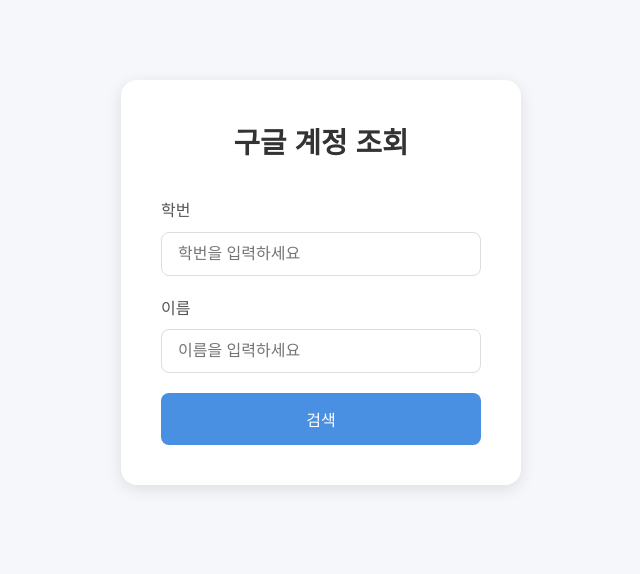
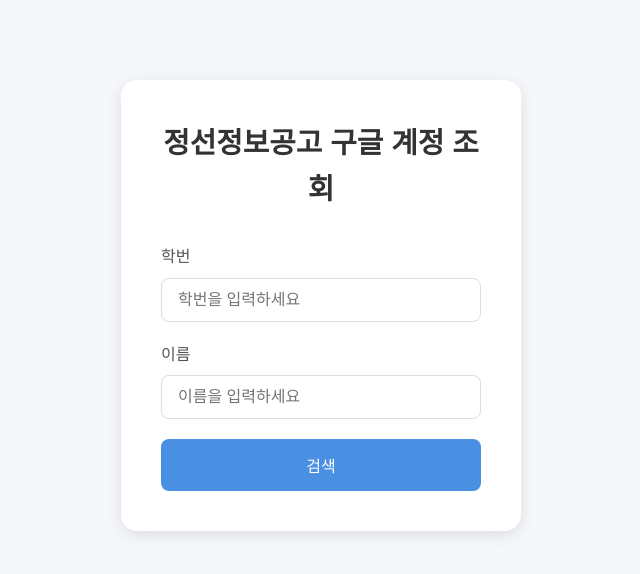
Before and after one commit to park-kyungbae/jsunsc, a plain HTML site: page index.html in a window 1280 px wide. Shown: the whole page, without its empty margins (319-959 px from the left). Drawn offline with Linux system fonts and the light colour scheme.

Commit message:
학교명 추가

```diff
--- a/index.html
+++ b/index.html
@@ -3,12 +3,12 @@
 <head>
     <meta charset="UTF-8">
     <meta name="viewport" content="width=device-width, initial-scale=1.0">
-    <title>구글 계정 조회 시스템</title>
+    <title>정선정보공업고등학교 구글 계정 조회 시스템</title>
     <link rel="stylesheet" href="static/styles.css">
 </head>
 <body>
     <div class="container">
-        <h1>구글 계정 조회</h1>
+        <h1>정선정보공고 구글 계정 조회</h1>
 
         <form id="searchForm">
             <div class="form-group">
```
